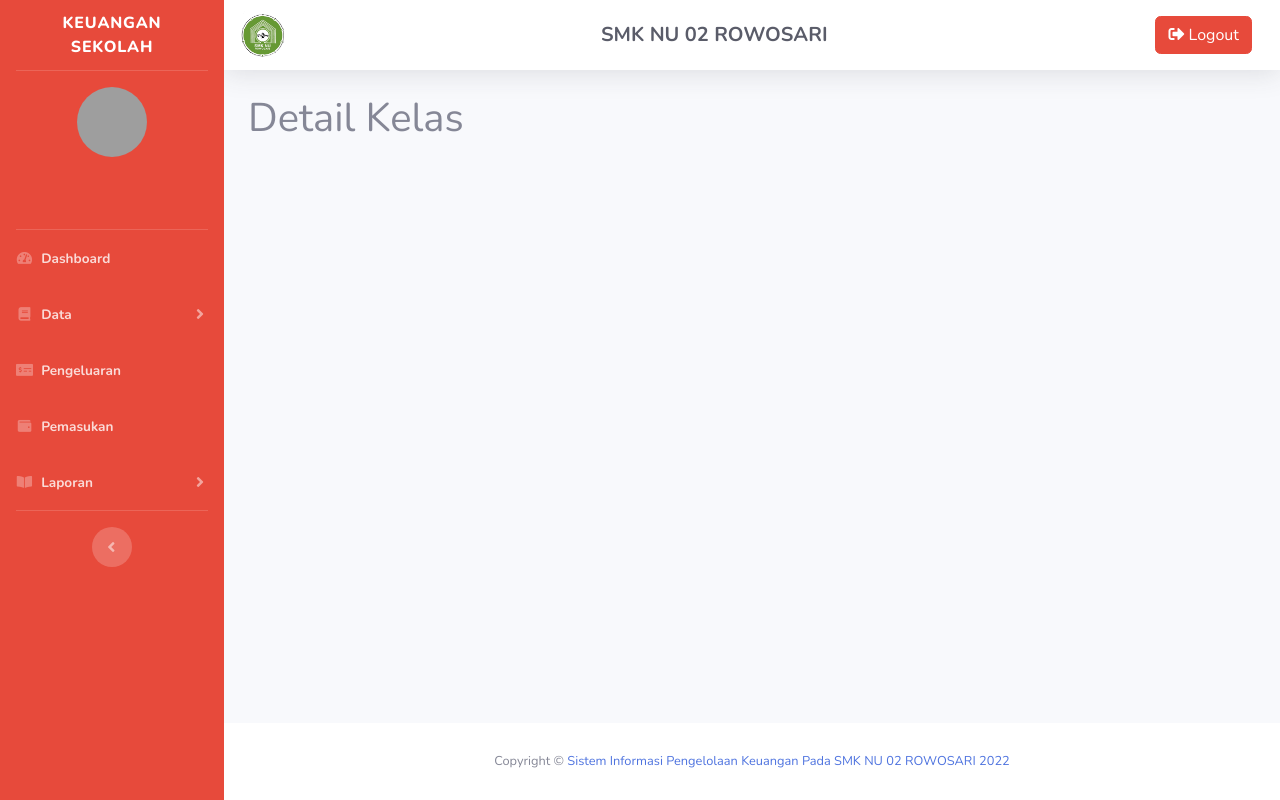
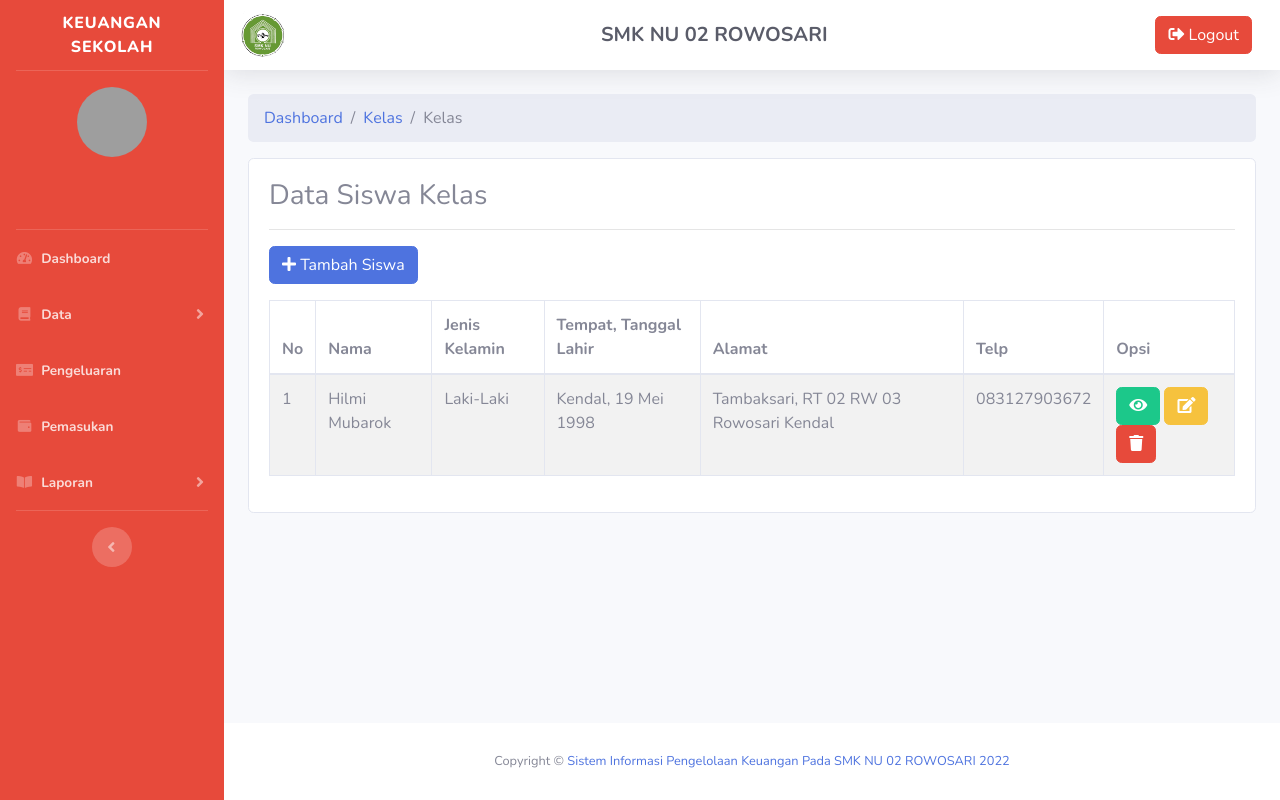
Before and after one commit to HilmiMubarok/keuangan-sekolah, a CodeIgniter app: page /keuangan-sekolah/index.php/kelas/detail in a window 1280 px wide. Run offline with CodeIgniter, Linux system fonts and the light colour scheme; data that the repository does not hold is empty; grey boxes are pictures that could not be loaded.

Commit message:
add update detail kelas views

```diff
--- a/application/controllers/Kelas.php
+++ b/application/controllers/Kelas.php
@@ -28,7 +28,6 @@ class Kelas extends CI_Controller
         $data['jabatan']   = $this->session->userdata('role');
         $data['nama_user'] = $this->session->userdata('name');
         $data['kelas'] = $this->KelasModel->get_by(array('id_kelas' => $this->uri->segment(3)));
-        $data['jurusan'] = $this->JurusanModel->get();
 
         $this->load->view('templates/header', $data);
         $this->load->view('templates/navbar', $data);
--- a/application/views/kelas/detail.php
+++ b/application/views/kelas/detail.php
@@ -1,3 +1,55 @@
 <div class="container-fluid">
-    <h1>Detail Kelas <?= $kelas->nama_kelas ?></h1>
+
+    <nav aria-label="breadcrumb">
+        <ol class="breadcrumb">
+            <li class="breadcrumb-item"><a href="<?= base_url('dashboard') ?>">Dashboard</a></li>
+            <li class="breadcrumb-item"><a href="<?= base_url('kelas') ?>">Kelas</a></li>
+            <li class="breadcrumb-item active" aria-current="page">Kelas <?= $kelas->nama_kelas ?></li>
+        </ol>
+    </nav>
+
+    <div class="card">
+        <div class="card-body">
+
+            <h3>Data Siswa Kelas <?= $kelas->nama_kelas ?></h3>
+            <hr>
+            <a href="" class="btn btn-primary mb-3"><i class="fas fa-plus"></i> Tambah Siswa</a>
+            <div class="table-responsive">
+                <table class="table table-bordered table-striped table-hover">
+                    <thead>
+                        <tr>
+                            <th>No</th>
+                            <th>Nama</th>
+                            <th>Jenis Kelamin</th>
+                            <th>Tempat, Tanggal Lahir</th>
+                            <th>Alamat</th>
+                            <th>Telp</th>
+                            <th>Opsi</th>
+                        </tr>
+                    </thead>
+                    <tbody>
+                        <tr>
+                            <td>1</td>
+                            <td>Hilmi Mubarok</td>
+                            <td>Laki-Laki</td>
+                            <td>Kendal, 19 Mei 1998</td>
+                            <td>Tambaksari, RT 02 RW 03 Rowosari Kendal</td>
+                            <td>083127903672</td>
+                            <td>
+                                <a href="" class="btn btn-success">
+                                    <i class="fas fa-eye"></i>
+                                </a>
+                                <a href="" class="btn btn-warning">
+                                    <i class="fas fa-edit"></i>
+                                </a>
+                                <a href="" class="btn btn-danger">
+                                    <i class="fas fa-trash"></i>
+                                </a>
+                            </td>
+                        </tr>
+                    </tbody>
+                </table>
+            </div>
+        </div>
+    </div>
 </div>
```
